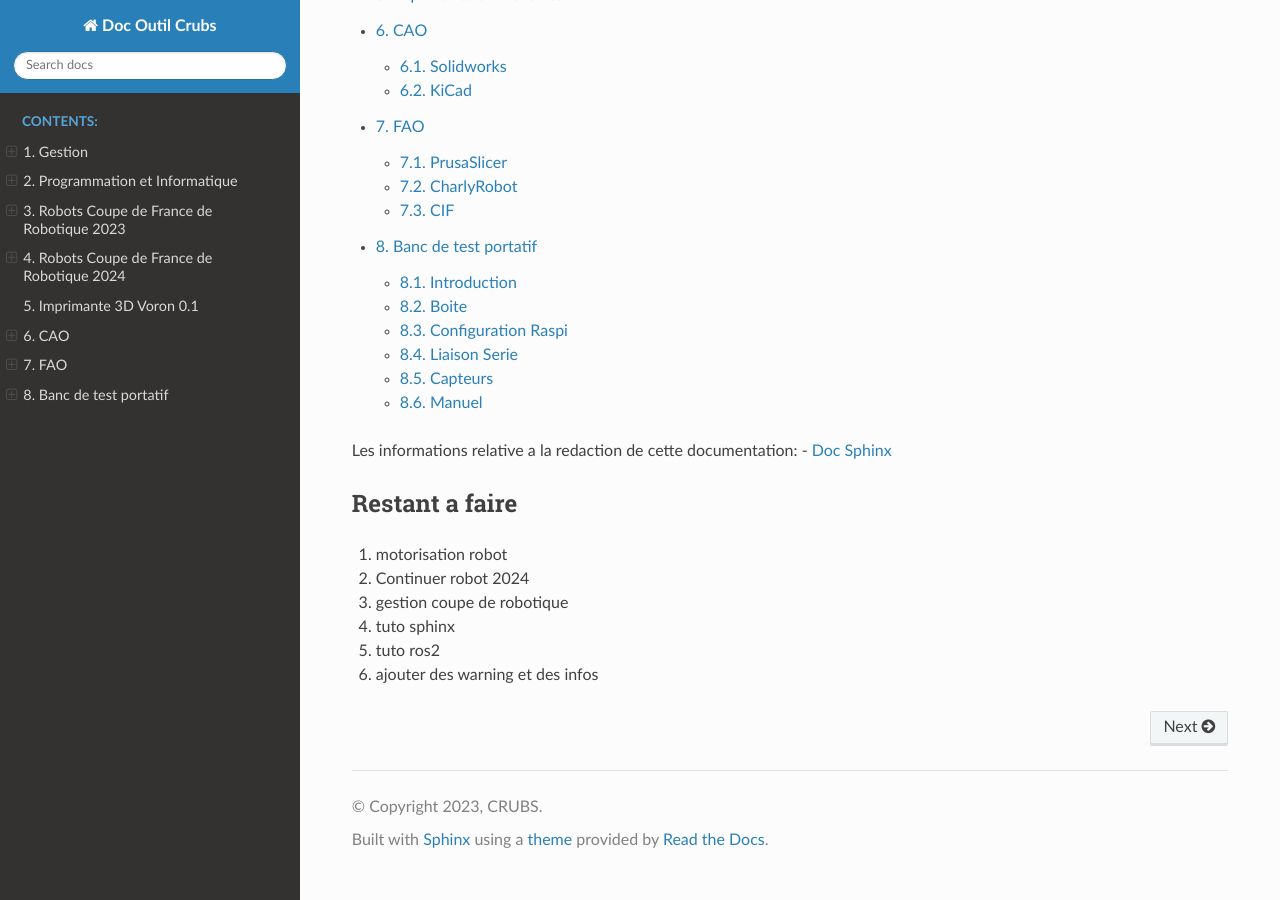
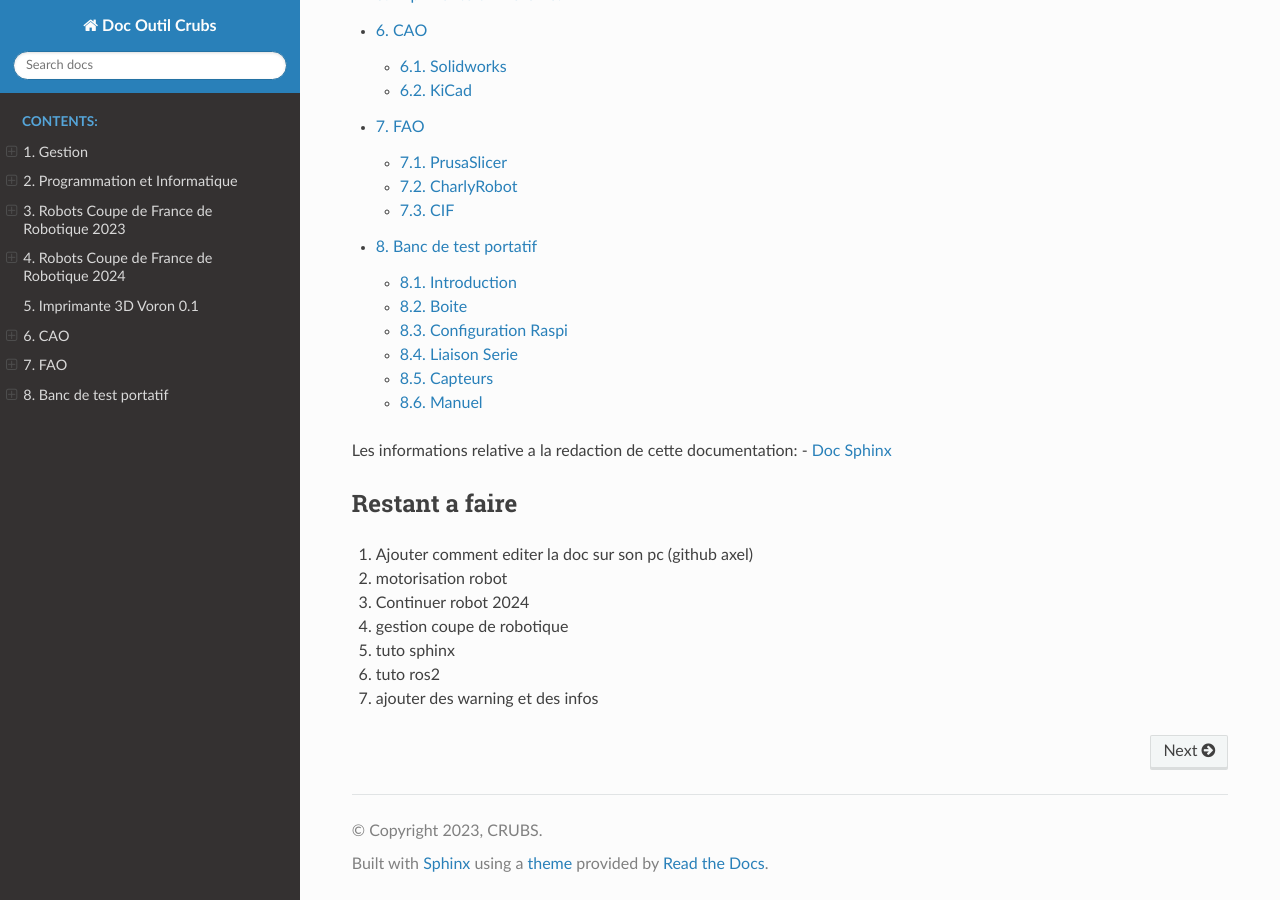
Before and after one commit to CRUBS/Documentation, a Sphinx documentation site: the page built from docs/source/index.rst, in a window 1280 px wide and 900 px high, scrolled down 1233 px. Built offline with Sphinx 7.4.7 and the Read the Docs theme 2.0.0, drawn with Linux system fonts in a browser that asks for light colours.

Commit message:
Update index.rst

```diff
--- a/docs/source/index.rst
+++ b/docs/source/index.rst
@@ -31,6 +31,7 @@ Les informations relative a la redaction de cette documentation:
 Restant a faire
 ***************
 
+#. Ajouter comment editer la doc sur son pc (github axel)
 #. motorisation robot
 #. Continuer robot 2024
 #. gestion coupe de robotique
```
